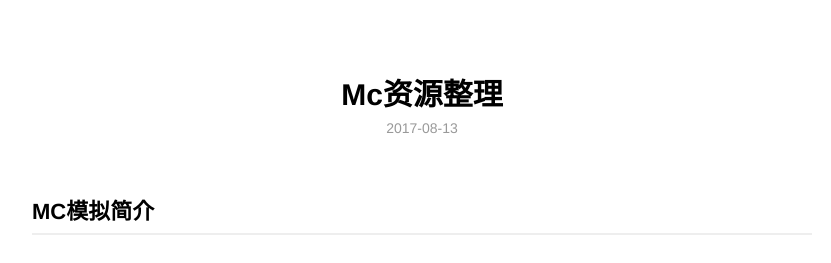
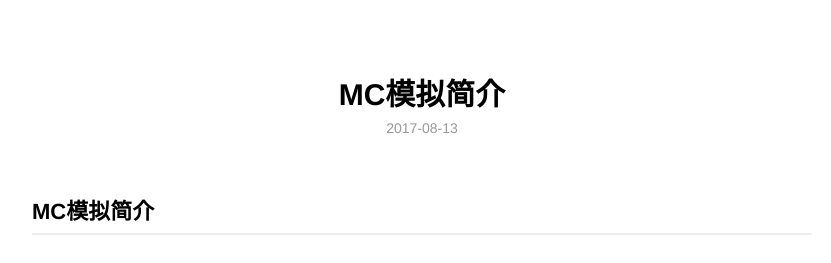
Before and after one commit to liq07lzucn/ebagli.github.io, a Jekyll site: the page built from _posts/2017-08-13-MC资源整理.md, in a window 1280 px wide and 900 px high. Shown: the top 263 px of the window, without its empty margins (218-1049 px from the left). Built offline with Jekyll 4.4.1, drawn with Linux system fonts in a browser that asks for light colours; our own code applies the rules of GitHub Pages for plain Markdown files.

Commit message:
添加头部，还没添加尾部看看效果

```diff
--- a/_posts/2017-08-13-MC资源整理.md
+++ b/_posts/2017-08-13-MC资源整理.md
@@ -1,3 +1,9 @@
+---
+layout: post
+title: MC模拟简介
+description: MC模拟简介
+category: blog
+---
 ## MC模拟简介
 
 
```
